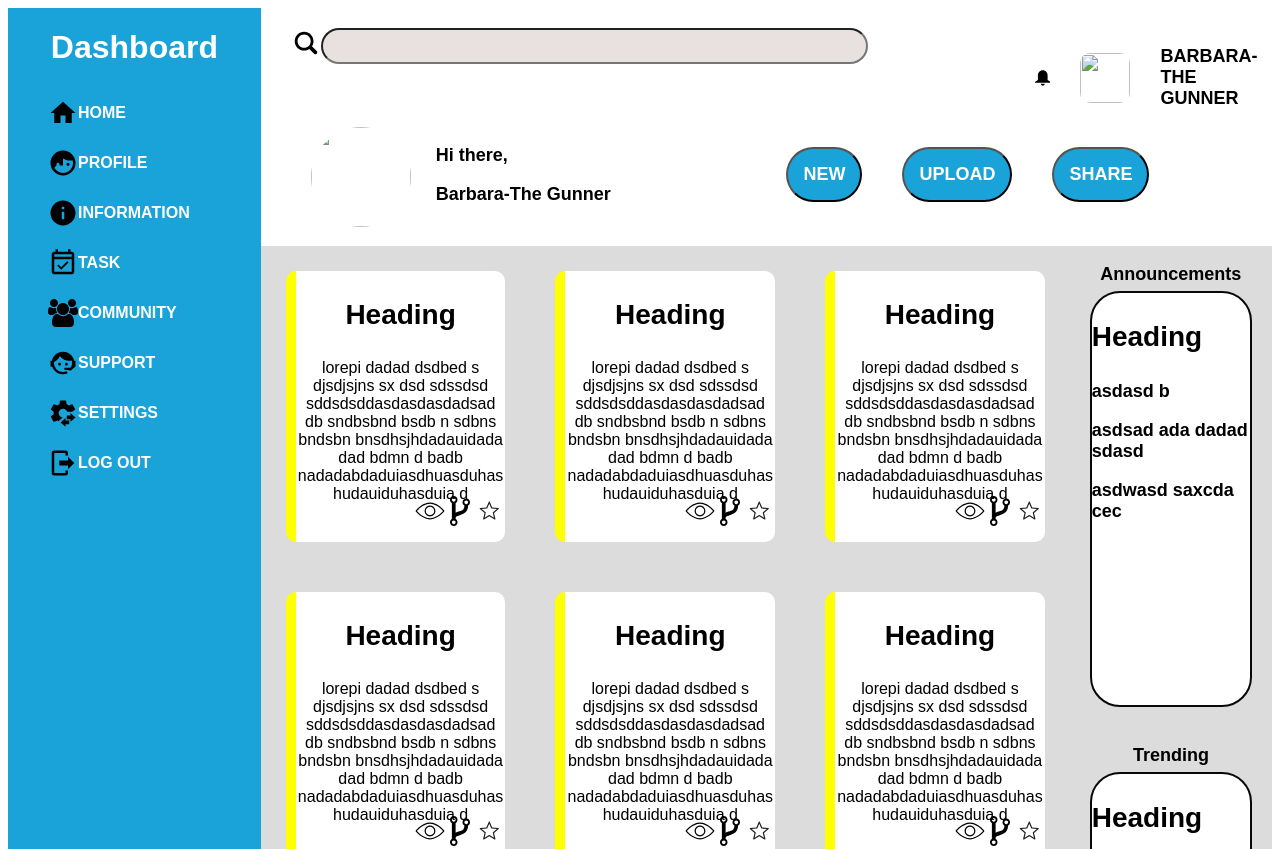
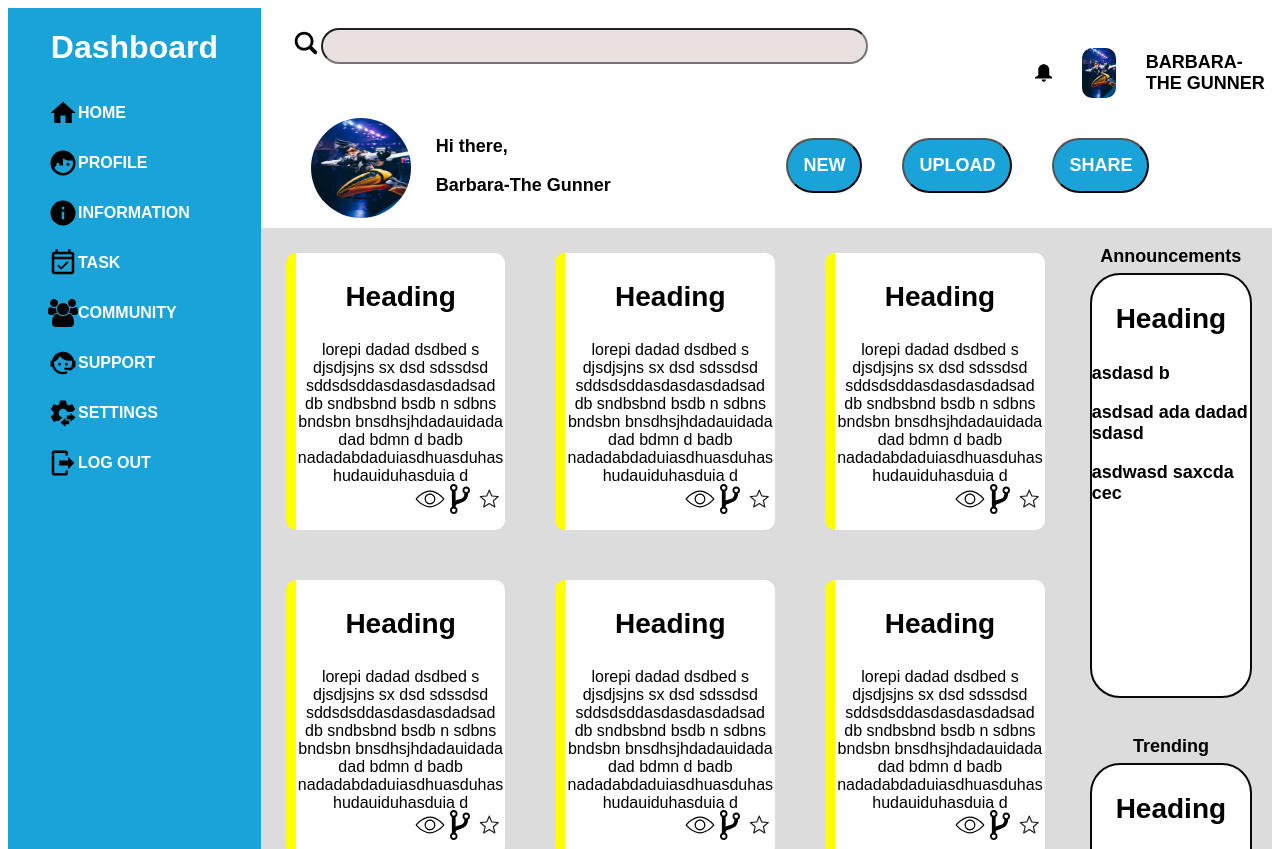
Before and after one commit to PoppaGenda/admin-dahsboard, a plain HTML site: page index.html in a window 1280 px wide. Shown: the top 849 px of the page. Drawn offline with Linux system fonts and the light colour scheme.

Commit message:
Image error:resolved

```diff
--- a/dashboard.css
+++ b/dashboard.css
@@ -162,6 +162,7 @@ li:hover {
 #head2 {
   font-size: 28px;
   font-weight: bold;
+  text-align:center;
 }
 
 ul {
--- a/index.html
+++ b/index.html
@@ -48,7 +48,7 @@
               <path d="M10,14H6c0,1.105,0.895,2,2,2S10,15.105,10,14z" />
             </svg>
             <img
-              src="../Downloads/andrew-de-leon--uWiIajRN0s-unsplash.jpg"
+              src="./andrew-de-leon--uWiIajRN0s-unsplash.jpg"
               style="width: 50px; height: 50px; border-radius: 10px"
             />
             <p>BARBARA-THE GUNNER</p>
@@ -58,7 +58,7 @@
         <div class="details">
           <div id="dimg">
             <img
-              src="../Downloads/andrew-de-leon--uWiIajRN0s-unsplash.jpg"
+              src="./andrew-de-leon--uWiIajRN0s-unsplash.jpg"
               style="
                 width: 100px;
                 height: 100px;
```
Also changed, not shown: andrew-de-leon--uWiIajRN0s-unsplash.jpg (added).
